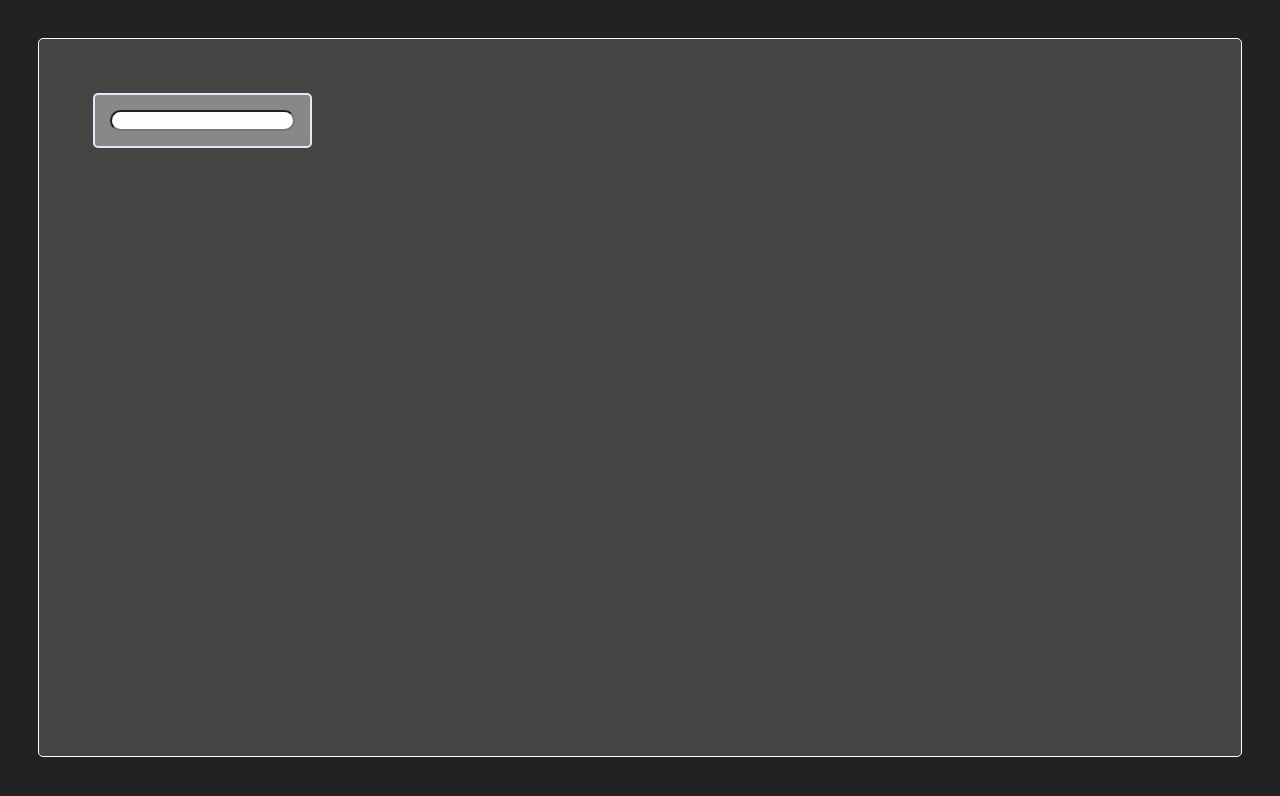
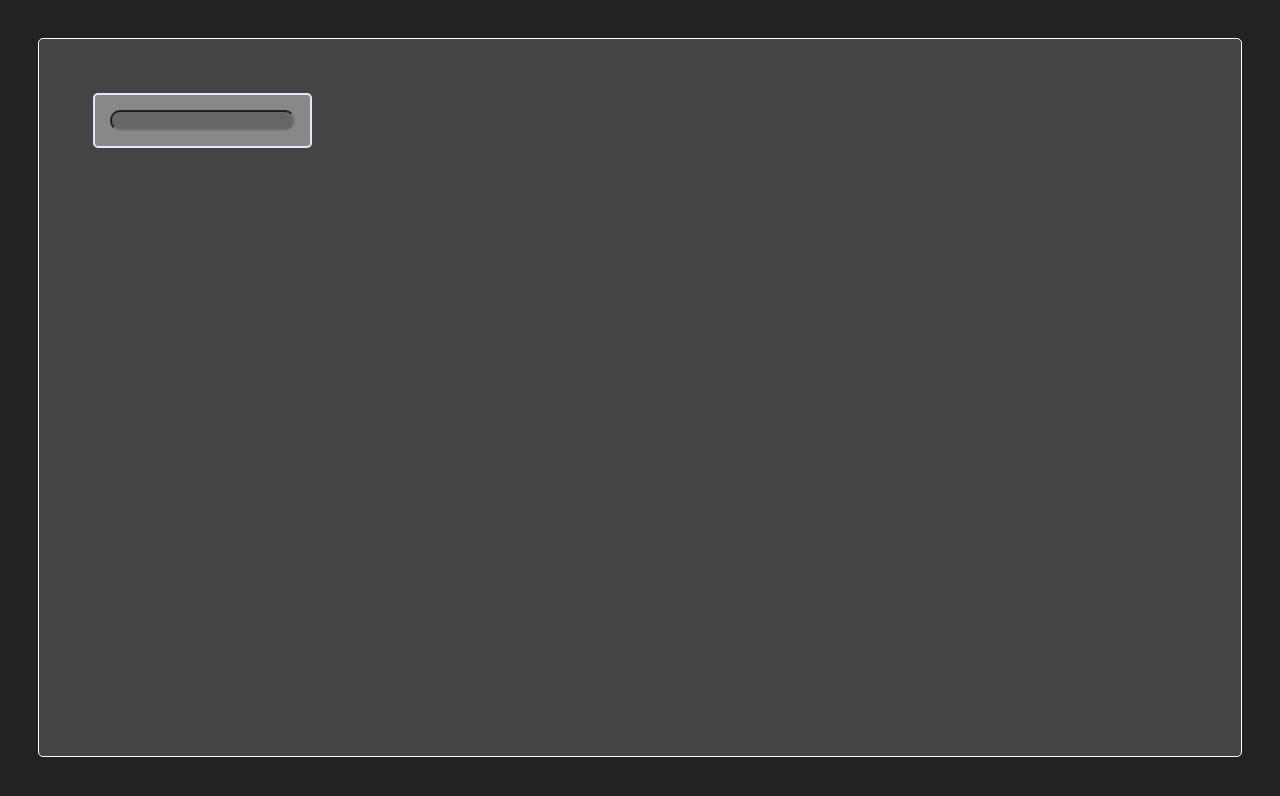
Before and after one commit to htbkoo/ChartTheStockMarket, a React (Create React App) app in the folder views/chart-the-stock-market-ui/: page / in a window 1280 px wide. Shown: the top 796 px of the page. Built offline with nearby package versions, Linux system fonts and the light colour scheme.

Commit message:
updated UI FreeCodeCamp - Dynamic Web Application Projects - Chart the Stock Market

```diff
--- a/views/chart-the-stock-market-ui/src/stylesheets/StockList.css
+++ b/views/chart-the-stock-market-ui/src/stylesheets/StockList.css
@@ -19,5 +19,7 @@
 }
 
 .StockControls input{
-    border-radius: 25px;
+    border-radius: 10px;
+    background-color: #666;
+    color: white;
 }
```
